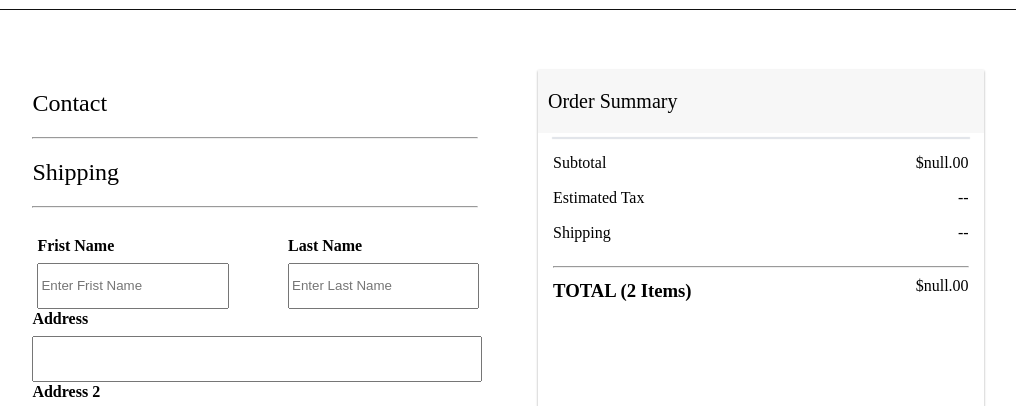
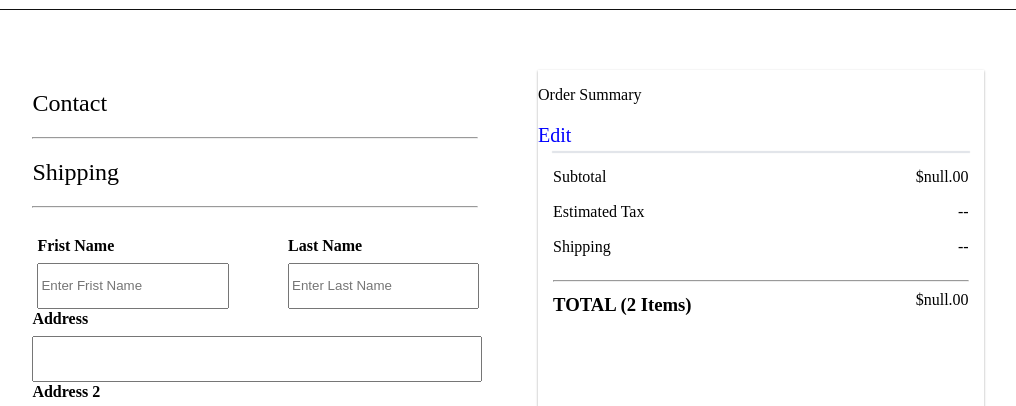
Before and after one commit to pallu2108/Rodan-Field-Clone-2, a plain HTML site: page vishal/shipping.html in a window 1280 px wide. Shown: the part 353-759 px from the top of the page, without its empty margins (162-1178 px from the left). Drawn offline with Linux system fonts and the light colour scheme.

Commit message:
edit button

```diff
--- a/vishal/shipping.html
+++ b/vishal/shipping.html
@@ -161,6 +161,18 @@ h1 {
   font-size: 25px;
   font-weight: lighter;
 }
+#edit1{
+     font-size: 20px;
+     margin-top: 20px;
+     color: blue;
+     margin-right: 10px;
+ }
+#edit1{
+     font-size: 20px;
+     margin-top: 20px;
+     color: blue;
+     margin-right: 10px;
+ }
 </style>
 <body>
     <nav>
@@ -266,7 +278,15 @@ h1 {
             </div>
 
         <div id="rbox">
- <p>Order Summary</p>
+            <div id="edit">
+                <p>Order Summary</p>
+                <div
+                onclick="window.location.href='./Checkoutpage.html'"
+                id="edit1"
+              >
+                Edit
+              </div>
+            </div>
  <div id="inner">
  <div id="container">
 
```
Also changed, not shown: index.html (+1 -1 lines), vishal/contact.html (+14 -4 lines), vishal/payment.html (+14 -4 lines).
